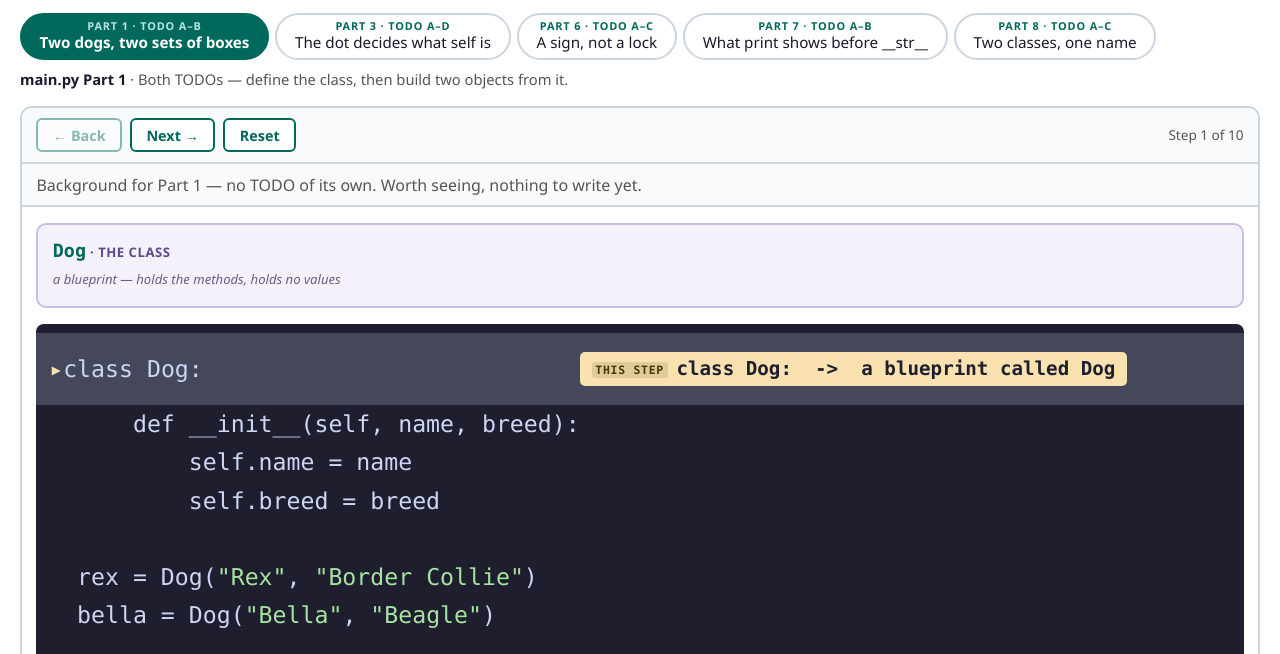
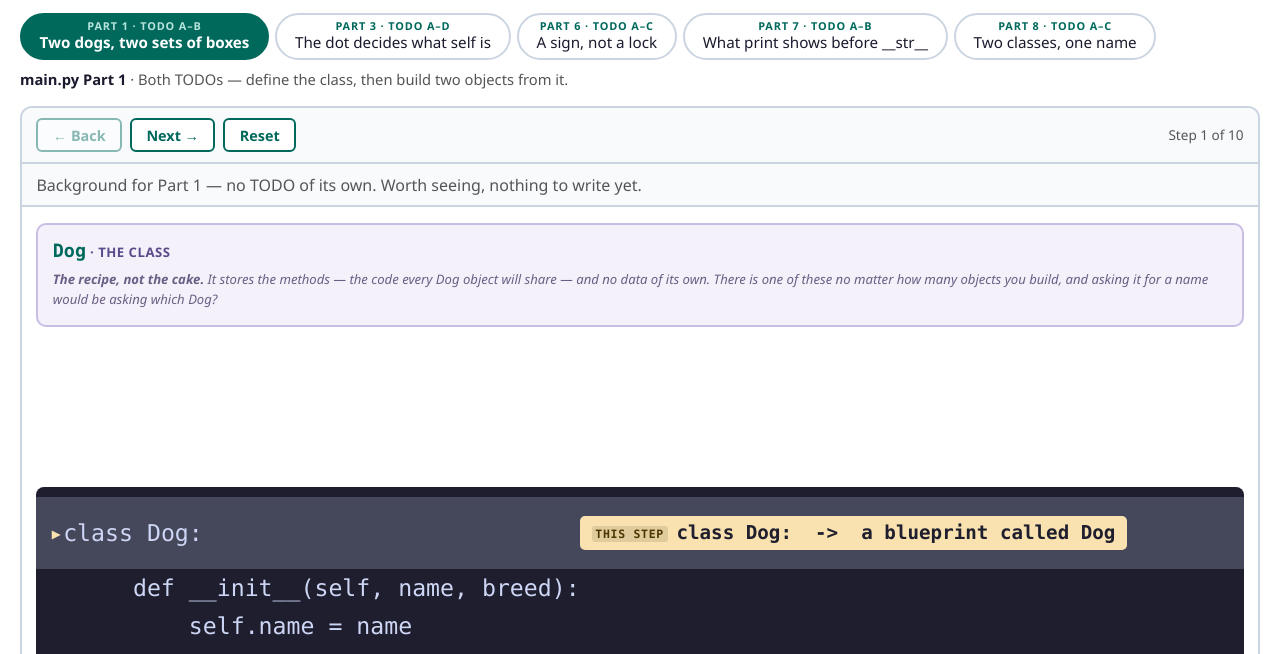
Before and after one commit to Hadzik-CS1400/cs1400-diagrams, a plain HTML site: page demos/classes-objects.html in a window 1280 px wide. Shown: the part 103-757 px from the top of the page. Drawn offline with Linux system fonts and the light colour scheme.

Commit message:
Classes stepper: the __init__ frame, and a locked panel height
Co-Authored-By: Claude Opus 5 (1M context) <noreply@anthropic.com>

```diff
--- a/demos/classes-objects.html
+++ b/demos/classes-objects.html
@@ -198,7 +198,15 @@
   /* ---- the dictionary itself, first and large --------------------------- */
   /* This is the lesson, not a footnote to the code, so it leads and it is
      sized to read from the back of a room. */
-  .panels { display: flex; gap: 1rem; flex-wrap: wrap; margin-bottom: 1rem; }
+  /* Reserved so panels appearing and disappearing between steps cannot move
+     everything below them. Blank space is the price, and it is worth it. */
+  .panels { display: flex; gap: 1rem; flex-wrap: wrap; margin-bottom: 1rem;
+            align-items: flex-start; min-height: 15.5rem; }
+  /* A call frame: what is in scope INSIDE the method, as against what is on
+     the object. Dashed, because it is temporary -- it is gone the moment
+     __init__ returns, which is the whole point of showing it. */
+  .dwrap.frame { border-style: dashed; border-color: #f9e2af; }
+  .dwrap.frame .dhead { background: #4a3f1e; color: #f9e2af; }
   .dwrap {
     flex: 1 1 320px;
     border: 2px solid var(--line); border-radius: 10px;
@@ -646,7 +654,8 @@ var DEMOS = {
       { line: "sname",
         panels: [{ blueprint: "Dog" },
                  { newobj: true, cls: "Dog", attrs: [["name", '"Rex"']],
-                   self: true, added: 0 }],
+                   self: true, added: 0 },
+                 { frame: "__init__ of Dog", vars: [ [ "self", '<Dog>' ], [ "name", '"Rex"' ], [ "breed", '"Border Collie"' ] ] }],
         params: { line: "init", vars: [ [ "name", '"Rex"' ], [ "breed", '"Border Collie"' ] ] },
         calc: 'self.name = name   ->   "Rex"',
         note: "<code>self</code> is that blank object, so <code>self.name</code> " +
@@ -656,7 +665,8 @@ var DEMOS = {
         panels: [{ blueprint: "Dog" },
                  { name: "rex", cls: "Dog",
                    attrs: [["name", '"Rex"'], ["breed", '"Border Collie"']],
-                   added: 1, self: true }],
+                   added: 1, self: true },
+                 { frame: "__init__ of Dog", vars: [ [ "self", '<Dog>' ], [ "name", '"Rex"' ], [ "breed", '"Border Collie"' ] ] }],
         params: { line: "init", vars: [ [ "name", '"Rex"' ], [ "breed", '"Border Collie"' ] ] },
         calc: 'self.breed = breed   ->   "Border Collie"',
         note: "Both boxes filled, <code>__init__</code> returns, and " +
@@ -675,7 +685,8 @@ var DEMOS = {
                  { name: "rex", cls: "Dog",
                    attrs: [["name", '"Rex"'], ["breed", '"Border Collie"']] },
                  { newobj: true, cls: "Dog", attrs: [["name", '"Bella"']],
-                   self: true, added: 0 }],
+                   self: true, added: 0 },
+                 { frame: "__init__ of Dog", vars: [ [ "self", '<Dog>' ], [ "name", '"Bella"' ], [ "breed", '"Beagle"' ] ] }],
         params: { line: "init", vars: [ [ "name", '"Bella"' ], [ "breed", '"Beagle"' ] ] },
         calc: 'self.name = name   ->   "Bella" now',
         note: "<strong>Same line, different self.</strong> Nobody typed " +
@@ -687,7 +698,8 @@ var DEMOS = {
                    attrs: [["name", '"Rex"'], ["breed", '"Border Collie"']] },
                  { name: "bella", cls: "Dog",
                    attrs: [["name", '"Bella"'], ["breed", '"Beagle"']],
-                   added: 1, self: true }],
+                   added: 1, self: true },
+                 { frame: "__init__ of Dog", vars: [ [ "self", '<Dog>' ], [ "name", '"Bella"' ], [ "breed", '"Beagle"' ] ] }],
         params: { line: "init", vars: [ [ "name", '"Bella"' ], [ "breed", '"Beagle"' ] ] },
         calc: 'self.breed = breed   ->   "Beagle"',
         note: "Two objects, <strong>two sets of boxes</strong>. They share the " +
@@ -930,11 +942,13 @@ var DEMOS = {
         note: "Blank, and about to be filled in." },
       { line: "sowner", panels: [ { blueprint: "BankAccount" }, { newobj: true, cls: "BankAccount",
                                         attrs: [ [ "owner", "\"Ada\"" ] ],
-                                        added: 0, self: true } ],
+                                        added: 0, self: true } ,
+                 { frame: "__init__ of BankAccount", vars: [ [ "self", '<BankAccount>' ], [ "owner", '"Ada"' ], [ "balance", "100.0" ] ] }],
         params: { line: "init", vars: [ [ "owner", '"Ada"' ], [ "balance", "100.0" ] ] },
         calc: "self.owner = owner   ->   \"Ada\"",
         note: "One box filled." },
-      { line: "sbal", panels: [ { blueprint: "BankAccount" }, { name: "acct", cls: "BankAccount", attrs: [ [ "owner", "\"Ada\"" ], [ "_balance", "100.0" ] ], self: true } ],
+      { line: "sbal", panels: [ { blueprint: "BankAccount" }, { name: "acct", cls: "BankAccount", attrs: [ [ "owner", "\"Ada\"" ], [ "_balance", "100.0" ] ], self: true } ,
+                 { frame: "__init__ of BankAccount", vars: [ [ "self", '<BankAccount>' ], [ "owner", '"Ada"' ], [ "balance", "100.0" ] ] }],
         params: { line: "init", vars: [ [ "owner", '"Ada"' ], [ "balance", "100.0" ] ] },
         calc: "self._balance = balance   ->   100.0",
         note: "And the guarded one. <strong>The underscore changes nothing " +
@@ -1237,8 +1251,21 @@ function panelHTML(p) {
   if (p.blueprint) {
     return '<div class="dwrap bp"><div class="dhead"><span class="var">' +
       esc(p.blueprint) + "</span> &middot; the class</div>" +
-      '<p class="bpbody">a blueprint &mdash; holds the methods, ' +
-      "holds no values</p></div>";
+      '<p class="bpbody"><strong>The recipe, not the cake.</strong> ' +
+      "It stores the <em>methods</em> &mdash; the code every " +
+      esc(p.blueprint) + " object will share &mdash; and no data of its " +
+      "own. There is one of these no matter how many objects you build, " +
+      "and asking it for a name would be asking <em>which</em> " +
+      esc(p.blueprint) + "?</p></div>";
+  }
+  if (p.frame) {
+    return '<div class="dwrap frame"><div class="dhead">' +
+      '<span class="var">' + esc(p.frame) + "</span> &middot; local " +
+      "variables, alive only while it runs</div>" +
+      '<table class="attrs">' + (p.vars || []).map(function (kv) {
+        return "<tr><td>" + esc(kv[0]) + "</td><td>" + esc(kv[1]) +
+               "</td></tr>";
+      }).join("") + "</table></div>";
   }
   var n = (p.attrs || []).length;
   var title = p.newobj
```
